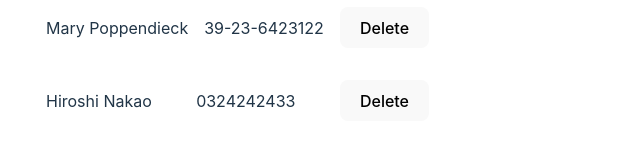
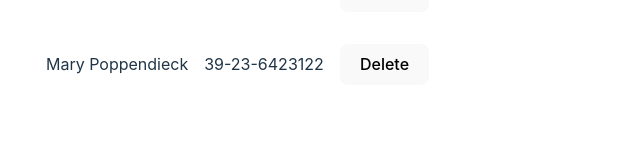
Before and after one commit to hnakao/full-stack-open, a React (Vite) app in the folder part2/phonebook/: page / in a window 1280 px wide. Shown: the part 599-744 px from the top of the page, without its empty margins (0-640 px from the left). Built offline with nearby package versions, Linux system fonts and the light colour scheme; data requests are answered from the project's data file.

Commit message:
2.17 | Show error message on 404 not found exception

```diff
--- a/part2/phonebook/db.json
+++ b/part2/phonebook/db.json
@@ -14,11 +14,6 @@
       "name": "Mary Poppendieck",
       "number": "39-23-6423122",
       "id": "4"
-    },
-    {
-      "name": "Hiroshi Nakao",
-      "number": "0324242433",
-      "id": "bccb"
     }
   ]
 }
--- a/part2/phonebook/src/App.jsx
+++ b/part2/phonebook/src/App.jsx
@@ -88,8 +88,17 @@ const App = () => {
     if (
       window.confirm(`Are you sure you want to delete ${personToDelete.name}?`)
     ) {
-      await deletePerson(id);
-      setPersons(persons.filter((person) => person.id !== id));
+      try {
+        await deletePerson(id);
+        setPersons(persons.filter((person) => person.id !== id));
+      } catch (err) {
+        if (err.response.status === 404) {
+          setNotification({
+            message: `Information of ${personToDelete.name} has already been removed from server`,
+            type: "error",
+          });
+        }
+      }
     }
   };
 
```
